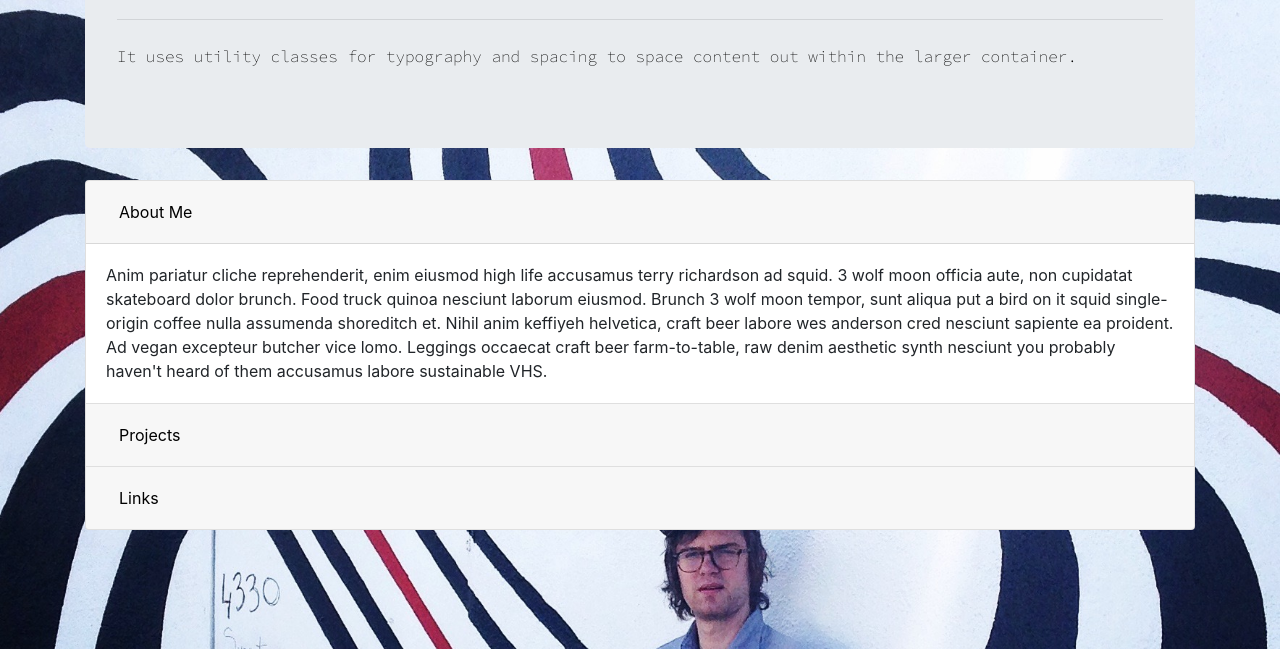
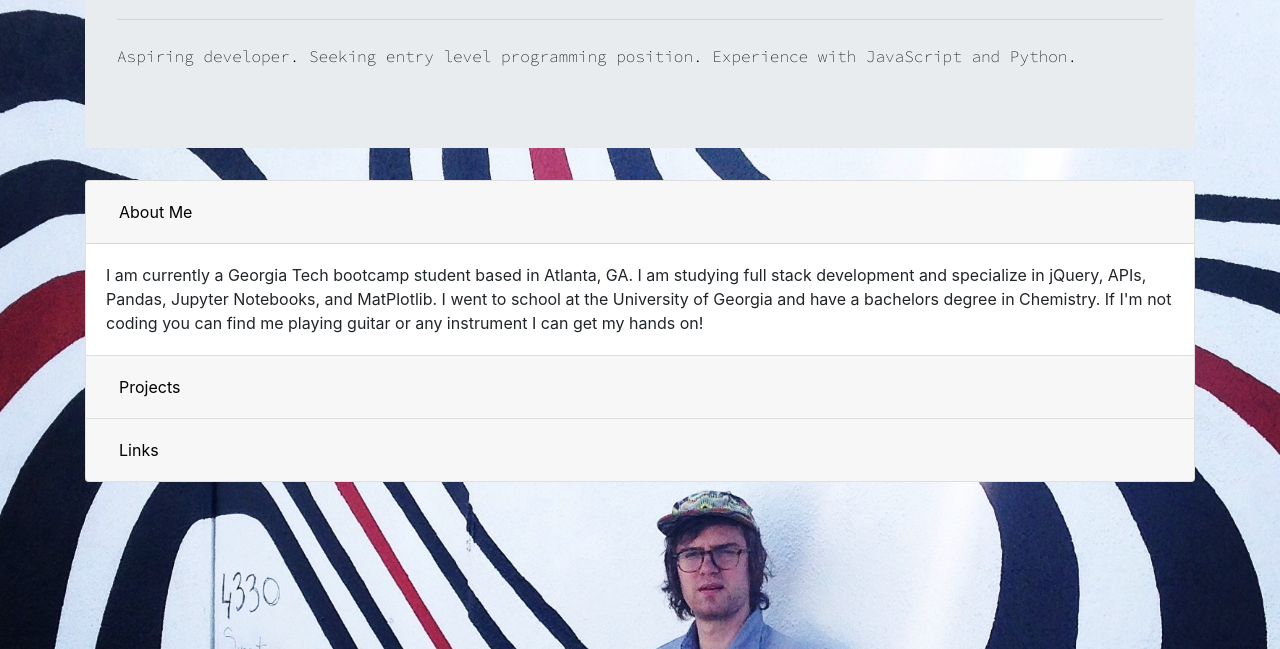
Before and after one commit to dgtlctzn/joseph-portfolio, a plain HTML site: page index.html in a window 1280 px wide. Shown: the part 151-800 px from the top of the page. Drawn offline with nearby package versions, Linux system fonts and the light colour scheme.

Commit message:
updated bio details

```diff
--- a/assets/css/style.css
+++ b/assets/css/style.css
@@ -50,7 +50,7 @@ button {
   position: absolute;
   top: 0px;
   left: 15px;
-  color: black;
+  color: darkred;
   font-size: 35px;
   font-weight: bold;
 }
@@ -80,7 +80,7 @@ p {
 
 ul {
   list-style-type: none;
-  color: black;
+  color: darkblue;
 }
 
 i {
@@ -92,3 +92,14 @@ i {
 i:hover {
   color: cornflowerblue;
 }
+
+@media screen and (max-width: 400px) {
+  .hide {
+    display: inline-block;
+  }
+
+  img {
+    opacity: 15%;
+    border-width: 5px;;
+  }
+}
--- a/index.html
+++ b/index.html
@@ -8,14 +8,17 @@
   <head>
     <meta charset="utf-8" />
     <meta http-equiv="X-UA-Compatible" content="IE=edge" />
-    <title></title>
+    <title>Joseph Perry | Portfolio</title>
     <meta name="description" content="" />
     <meta name="viewport" content="width=device-width, initial-scale=1" />
     <link
       href="https://fonts.googleapis.com/css2?family=Source+Code+Pro:wght@200&display=swap"
       rel="stylesheet"
     />
-    <script src="https://kit.fontawesome.com/22554c5f6f.js" crossorigin="anonymous"></script>
+    <script
+      src="https://kit.fontawesome.com/22554c5f6f.js"
+      crossorigin="anonymous"
+    ></script>
     <link
       rel="stylesheet"
       href="https://stackpath.bootstrapcdn.com/bootstrap/4.5.2/css/bootstrap.min.css"
@@ -34,8 +37,8 @@
             <h1 class="display-4">Joseph Perry</h1>
             <hr class="my-4" />
             <p>
-              It uses utility classes for typography and spacing to space
-              content out within the larger container.
+              Aspiring developer. Seeking entry level programming position.
+              Experience with JavaScript and Python.
             </p>
           </div>
         </div>
@@ -67,17 +70,13 @@
                 data-parent="#accordionExample"
               >
                 <div class="card-body">
-                  Anim pariatur cliche reprehenderit, enim eiusmod high life
-                  accusamus terry richardson ad squid. 3 wolf moon officia aute,
-                  non cupidatat skateboard dolor brunch. Food truck quinoa
-                  nesciunt laborum eiusmod. Brunch 3 wolf moon tempor, sunt
-                  aliqua put a bird on it squid single-origin coffee nulla
-                  assumenda shoreditch et. Nihil anim keffiyeh helvetica, craft
-                  beer labore wes anderson cred nesciunt sapiente ea proident.
-                  Ad vegan excepteur butcher vice lomo. Leggings occaecat craft
-                  beer farm-to-table, raw denim aesthetic synth nesciunt you
-                  probably haven't heard of them accusamus labore sustainable
-                  VHS.
+                  I am currently a Georgia Tech bootcamp student based in
+                  Atlanta, GA. I am studying full stack development and
+                  specialize in jQuery, APIs, Pandas, Jupyter Notebooks, and
+                  MatPlotlib. I went to school at the University of Georgia and
+                  have a bachelors degree in Chemistry. If I'm not coding you
+                  can find me playing guitar or any instrument I can get my
+                  hands on!
                 </div>
               </div>
             </div>
@@ -189,7 +188,10 @@
                       <a href="https://github.com/dgtlctzn" target="_blank">
                         <i class="fab fa-github"></i>
                       </a>
-                      <a href="https://www.linkedin.com/in/joseph-perry-6650653a/" target="_blank">
+                      <a
+                        href="https://www.linkedin.com/in/joseph-perry-6650653a/"
+                        target="_blank"
+                      >
                         <i class="fab fa-linkedin-in"></i>
                       </a>
                       <a href="mailto:josephperry720@gmail.com" target="_blank">
```
